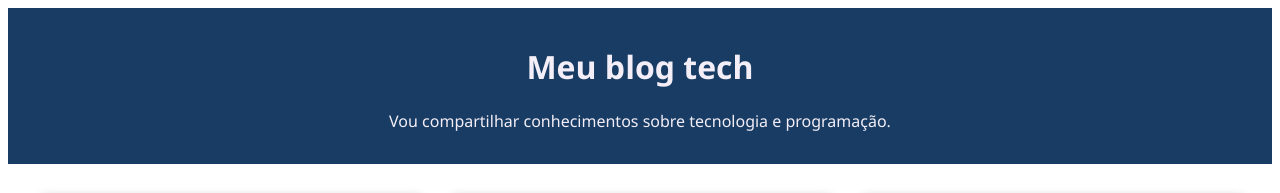
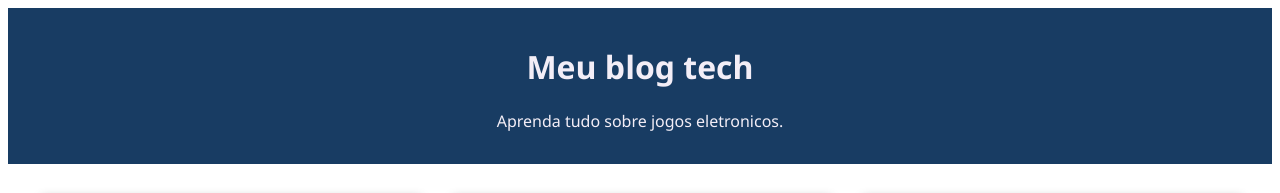
Before and after one commit to leonardodaviribeiro-crypto/1DS, a plain HTML site: page index.html in a window 1280 px wide. Shown: the top 193 px of the page. Drawn offline with Linux system fonts and the light colour scheme.

Commit message:
Update blog description in index.html

```diff
--- a/index.html
+++ b/index.html
@@ -11,7 +11,7 @@
 <body>
     <header>
         <h1>Meu blog tech</h1>
-        <p>Vou compartilhar conhecimentos sobre tecnologia e programação.</p>
+        <p>Aprenda tudo sobre jogos eletronicos.</p>
     </header>
     <main>
         <article>
```
